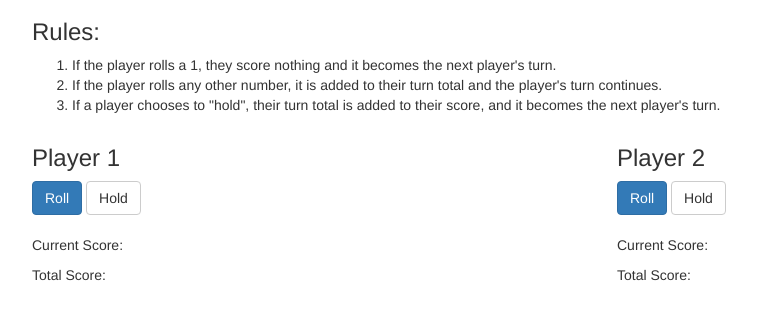
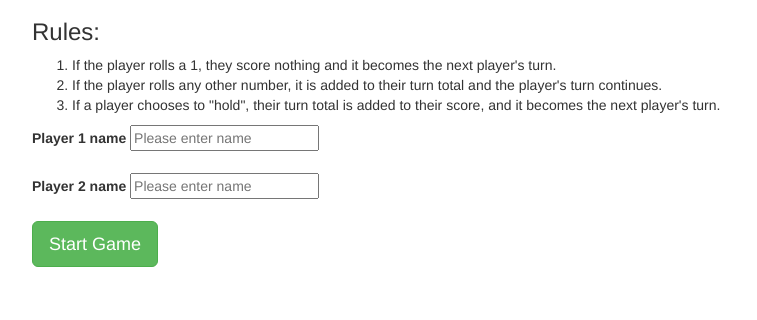
Before and after one commit to brookehurford/pigDice, a plain HTML site: page index.html in a window 1280 px wide. Shown: the part 82-402 px from the top of the page, without its empty margins (38-795 px from the left). Drawn offline with Linux system fonts and the light colour scheme.

Commit message:
add user interface start-game

```diff
--- a/css/master.css
+++ b/css/master.css
@@ -0,0 +1,3 @@
+.pigDiceGame {
+  display: none;
+}
--- a/index.html
+++ b/index.html
@@ -19,19 +19,31 @@
         <li>If a player chooses to "hold", their turn total is added to their score, and it becomes the next player's turn.</li>
       </ol>
 
-      <div class="row">
+      <!-- Start the game !!!!!!!!!!!!!!!!!!!!!!!!!!!!!! -->
+      <div class="startGame">
+        <label for="player1">Player 1 name</label>
+        <input type="text" name="name" value="" id="player1NameForm" placeholder="Please enter name">
+        <br><br>
+        <label for="player2">Player 2 name</label>
+        <input type="text" name="name" value="" id="player2NameForm" placeholder="Please enter name">
+        <br><br>
+        <button type="button" class="btn btn-lg btn-success" id="startGame" name="button">Start Game</button>
+      </div>
+
+
+      <div class="row pigDiceGame">
         <div class="col-md-6">
           <h3>Player 1</h3>
-          <button class="btn btn-primary">Roll</button>
-          <button class="btn btn-default">Hold</button>
+          <button class="btn btn-primary" id="p1Rollbtn">Roll</button>
+          <button class="btn btn-default" id="p1Holdbtn">Hold</button>
           <br></br>
           <p>Current Score: </p> <span class="player1-curScore"></span>
           <p>Total Score: </p> <span class="player1-totalScore"></span>
         </div>
         <div class="col-md-6">
           <h3>Player 2</h3>
-          <button class="btn btn-primary">Roll</button>
-          <button class="btn btn-default">Hold</button>
+          <button class="btn btn-primary" id="p2Rollbtn">Roll</button>
+          <button class="btn btn-default" id="p2Holdbtn">Hold</button>
           <br></br>
           <p>Current Score: </p> <span class="player2-curScore"></span>
           <p>Total Score: </p> <span class="player2-totalScore"></span>
--- a/js/master.js
+++ b/js/master.js
@@ -45,3 +45,15 @@ var pigDice = function(roll) {
 };
 
 //User Logic
+
+$(document).ready(function(){
+  $("#startGame").click(function(){
+    if($("#player1NameForm").val() === "" || $("#player2NameForm").val() === "" ){
+      alert('please input fields before begining game');
+    } else{
+      $(".startGame").hide();
+      $(".pigDiceGame").show();
+      //start game
+    }
+  });
+});
```
